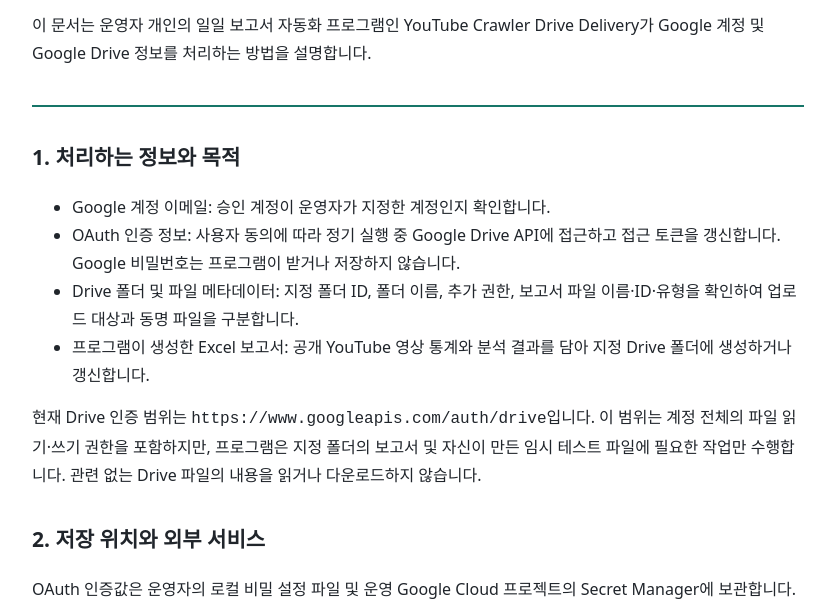
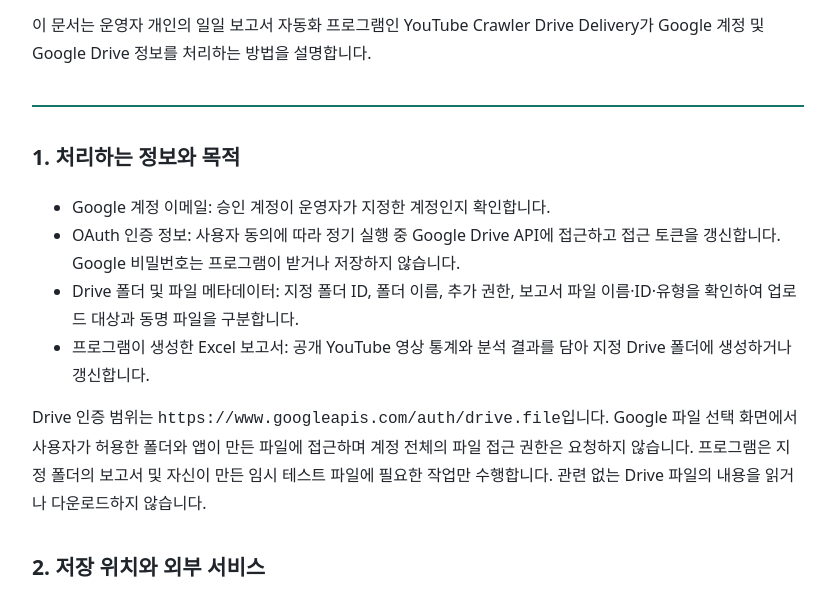
Before and after one commit to junghyun-ds/youtube-crawler-info, a plain HTML site: page privacy.html in a window 1280 px wide. Shown: the part 172-772 px from the top of the page, without its empty margins (222-1049 px from the left). Drawn offline with Linux system fonts and the light colour scheme.

Commit message:
Document narrow Drive file permissions

```diff
--- a/privacy.html
+++ b/privacy.html
@@ -25,7 +25,7 @@
         <li>Drive 폴더 및 파일 메타데이터: 지정 폴더 ID, 폴더 이름, 추가 권한, 보고서 파일 이름·ID·유형을 확인하여 업로드 대상과 동명 파일을 구분합니다.</li>
         <li>프로그램이 생성한 Excel 보고서: 공개 YouTube 영상 통계와 분석 결과를 담아 지정 Drive 폴더에 생성하거나 갱신합니다.</li>
       </ul>
-      <p>현재 Drive 인증 범위는 <code>https://www.googleapis.com/auth/drive</code>입니다. 이 범위는 계정 전체의 파일 읽기·쓰기 권한을 포함하지만, 프로그램은 지정 폴더의 보고서 및 자신이 만든 임시 테스트 파일에 필요한 작업만 수행합니다. 관련 없는 Drive 파일의 내용을 읽거나 다운로드하지 않습니다.</p>
+      <p>Drive 인증 범위는 <code>https://www.googleapis.com/auth/drive.file</code>입니다. Google 파일 선택 화면에서 사용자가 허용한 폴더와 앱이 만든 파일에 접근하며 계정 전체의 파일 접근 권한은 요청하지 않습니다. 프로그램은 지정 폴더의 보고서 및 자신이 만든 임시 테스트 파일에 필요한 작업만 수행합니다. 관련 없는 Drive 파일의 내용을 읽거나 다운로드하지 않습니다.</p>
     </section>
     <section>
       <h2>2. 저장 위치와 외부 서비스</h2>
```
